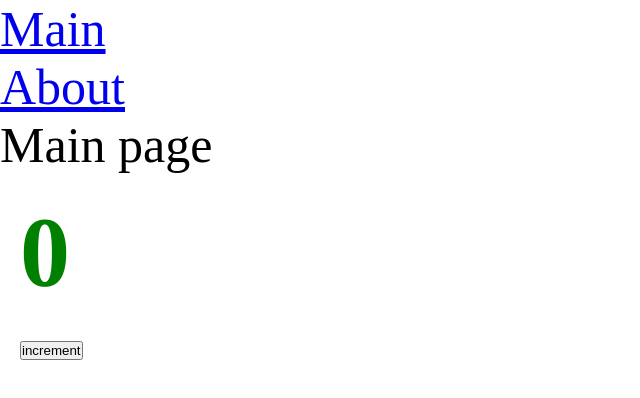
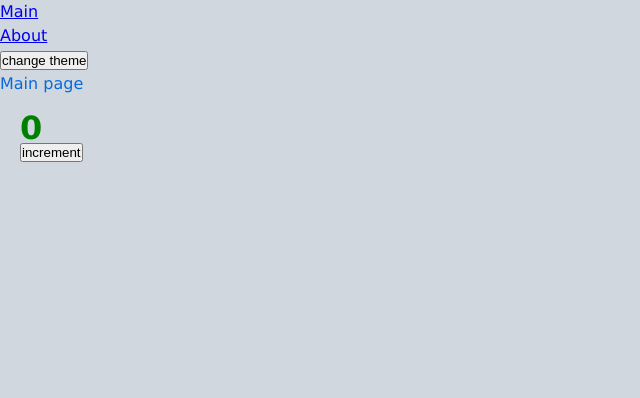
Before and after one commit to khomch/projectx, a React app: page / in a window 1280 px wide. Shown: the top 398 px of the page, without its empty margins (0-640 px from the left). Built offline with nearby package versions, Linux system fonts and the light colour scheme.

Commit message:
[FEAT]: theme change logic

```diff
--- a/src/App.tsx
+++ b/src/App.tsx
@@ -1,16 +1,21 @@
 import React, { Suspense } from 'react';
 import Counter from "./components/Counter";
-import './index.scss';
+import './styles/index.scss';
 import { Link, Route, Routes } from 'react-router-dom';
 import { AboutPageAsync } from './pages/AboutPage/AboutPage.async';
 import { MainPageAsync } from './pages/MainPage/MainPageAsync';
+import { useTheme } from './theme/useTheme';
 
 const App = () => {
+  const { theme, toggleTheme } = useTheme();
+
   return (
-    <div className="app">
+    <div className={ `app ${ theme }` }>
       <Link to={ '/' }>Main</Link>
       <br/>
       <Link to={ '/about' }>About</Link>
+      <br/>
+      <button onClick={ toggleTheme }>change theme</button>
       <Suspense fallback={ <div>Loading...</div> }>
         <Routes>
           <Route path={ '/about' } element={ <AboutPageAsync/> }/>
--- a/src/index.scss
+++ /dev/null
@@ -1,9 +0,0 @@
-* {
-    margin: 0;
-    padding: 0;
-    box-sizing: border-box;
-}
-
-.app {
-    font-size: 50px;
-}
--- a/src/index.tsx
+++ b/src/index.tsx
@@ -1,10 +1,13 @@
 import { render } from "react-dom";
 import App from "./App";
 import { BrowserRouter } from 'react-router-dom';
+import { ThemeProvider } from './theme/ThemeProvider';
 
 render(
   <BrowserRouter>
-    <App/>
+    <ThemeProvider>
+      <App/>
+    </ThemeProvider>
   </BrowserRouter>,
   document.getElementById('root')
 )
--- /dev/null
+++ b/src/styles/index.scss
@@ -0,0 +1,12 @@
+@import 'reset';
+@import 'variables/global';
+@import 'themes/normal';
+@import 'themes/dark';
+
+.app {
+    font: var(--font-m);
+
+    background: var(--bg-color);
+    color: var(--primary-color);
+    min-height: 100vh;
+}
--- /dev/null
+++ b/src/styles/reset.scss
@@ -0,0 +1,5 @@
+* {
+  margin: 0;
+  padding: 0;
+  box-sizing: border-box;
+}
--- /dev/null
+++ b/src/styles/themes/dark.scss
@@ -0,0 +1,6 @@
+.app.dark {
+  --bg-color: #0d1117;
+
+  --primary-color: #58a6ff;
+  --secondary-color: #c9d1d9;
+}
--- /dev/null
+++ b/src/styles/themes/normal.scss
@@ -0,0 +1,6 @@
+.app.light {
+  --bg-color: #d0d7de;
+
+  --primary-color: #0969da;
+  --secondary-color: #0d1117;
+}
--- /dev/null
+++ b/src/styles/variables/global.scss
@@ -0,0 +1,12 @@
+:root {
+  --font-family-main: Verdana, Arial, sans-serif;
+
+  --font-size-m: 16px;
+  --font-line-m: 24px;
+  --font-m: var(--font-size-m) / var(--font-line-m) var(--font-family-main);
+
+  --font-size-l: 24px;
+  --font-line-l: 32px;
+  --font-l: var(--font-size-l) / var(--font-line-l) var(--font-family-main);
+
+}
--- /dev/null
+++ b/src/theme/ThemeProvider.tsx
@@ -0,0 +1,18 @@
+import { LOCAL_STORAGE_THEME_KEY, Theme, ThemeContext } from './themeContext';
+import { FC, useMemo, useState } from 'react';
+
+const defaultTheme = localStorage.getItem(LOCAL_STORAGE_THEME_KEY) as Theme || Theme.LIGHT;
+
+export const ThemeProvider: FC = ({children}) => {
+  const [ theme, setTheme ] = useState<Theme>(defaultTheme)
+
+  const defaultProps = useMemo(() => ({
+    theme: theme,
+    setTheme: setTheme
+  }), [theme])
+  return (
+    <ThemeContext.Provider value={defaultProps}>
+      {children}
+    </ThemeContext.Provider>
+  )
+}
--- /dev/null
+++ b/src/theme/themeContext.tsx
@@ -0,0 +1,15 @@
+import { createContext } from 'react';
+
+export enum Theme {
+  LIGHT = 'light',
+  DARK = 'dark'
+}
+
+export type TThemeContextProps = {
+  theme?: Theme;
+  setTheme?: (theme: Theme) => void;
+};
+
+export const ThemeContext = createContext<TThemeContextProps>({});
+
+export const LOCAL_STORAGE_THEME_KEY = 'theme';
--- /dev/null
+++ b/src/theme/useTheme.tsx
@@ -0,0 +1,19 @@
+import { LOCAL_STORAGE_THEME_KEY, Theme, ThemeContext } from './themeContext';
+import { useContext } from 'react';
+
+type TUseThemeResult = {
+  toggleTheme: () => void;
+  theme: Theme;
+};
+
+export function useTheme(): TUseThemeResult {
+  const {theme, setTheme} = useContext(ThemeContext);
+  const newTheme = theme === Theme.DARK ? Theme.LIGHT : Theme.DARK;
+  const toggleTheme = () => {
+    setTheme(newTheme);
+    localStorage.setItem(LOCAL_STORAGE_THEME_KEY, newTheme);
+  };
+
+  return {theme, toggleTheme}
+
+}
```
